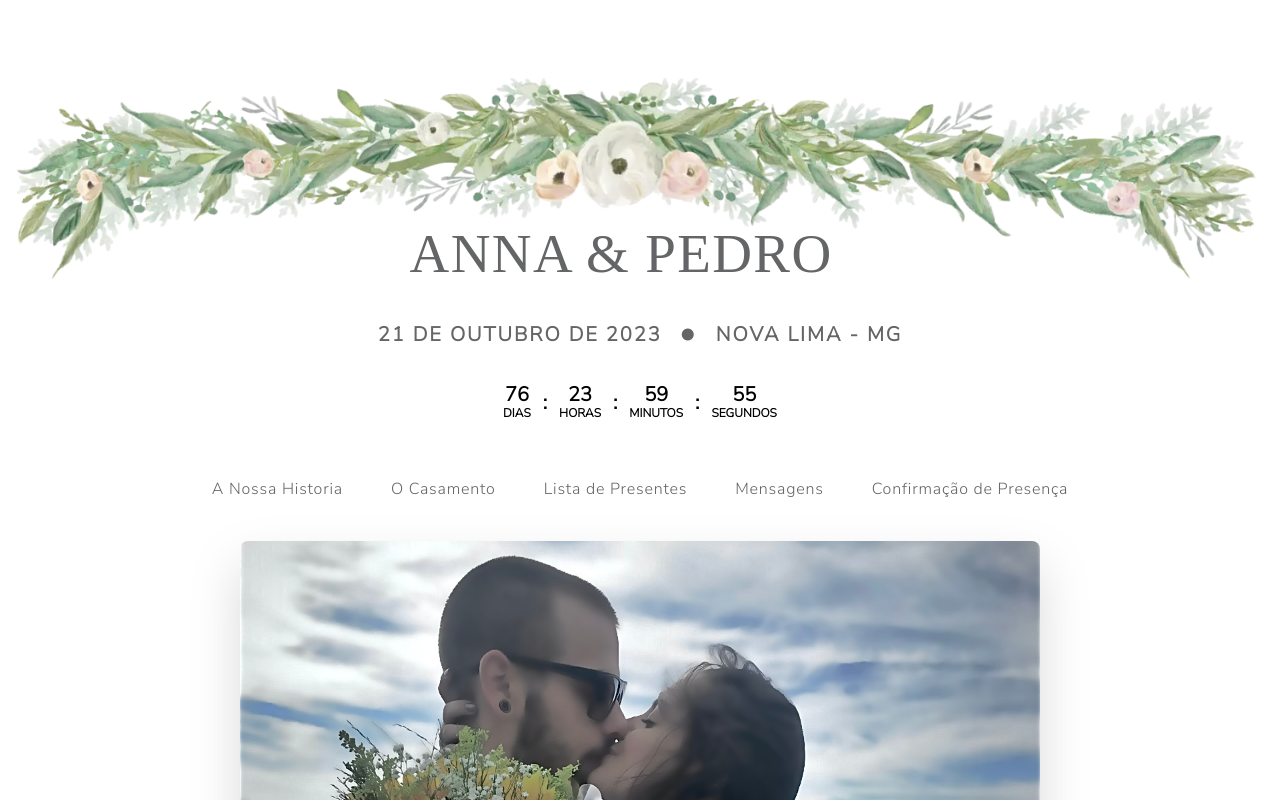
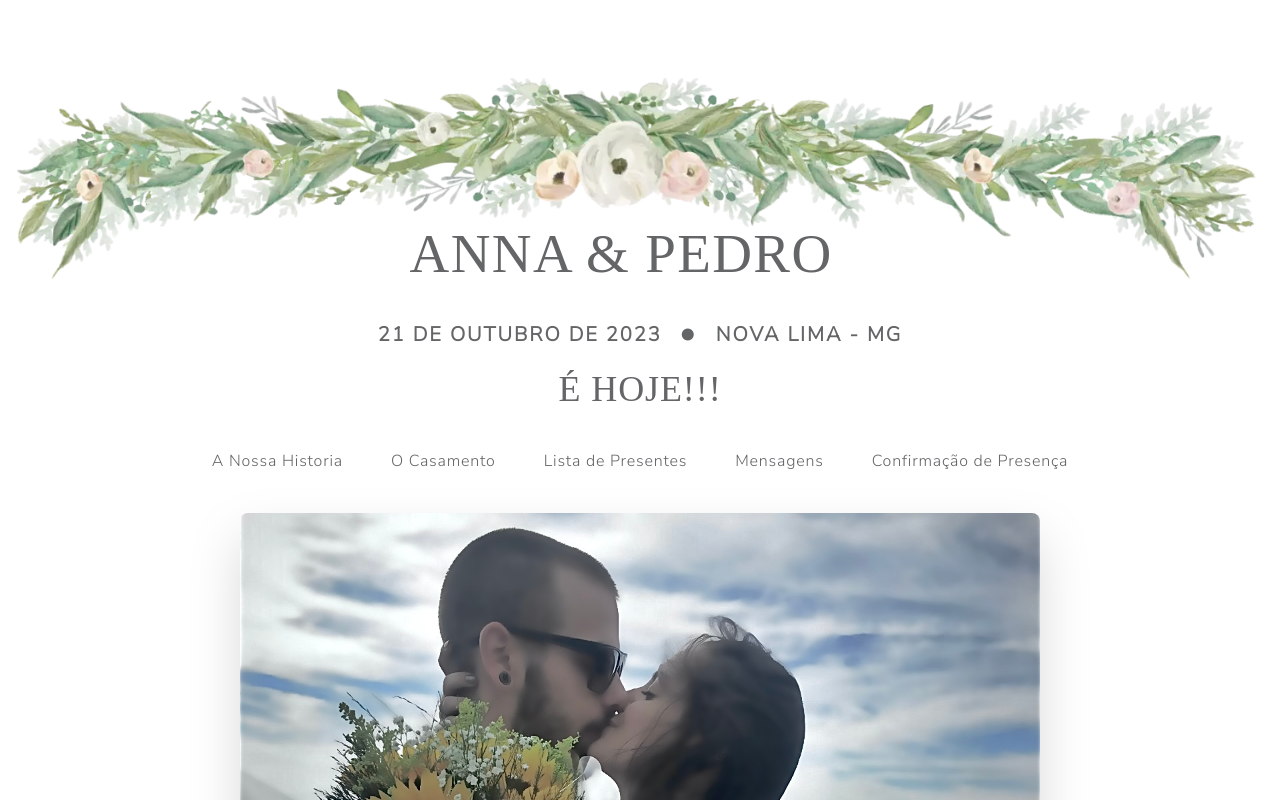
Before and after one commit to EriNoah/anna-pedro-casamento, a React (Create React App) app in the folder client/: page / in a window 1280 px wide. Shown: the top 800 px of the page. Built offline with nearby package versions, Linux system fonts and the light colour scheme; a web font is replaced by a local one.

Commit message:
Fix: text Countdown (#6)

```diff
--- a/client/src/components/CountdownTimer.jsx
+++ b/client/src/components/CountdownTimer.jsx
@@ -4,8 +4,8 @@ import { useCountdown } from "../hooks/useCountdown";
 
 const ExpiredNotice = () => {
   return (
-    <div className="expired-notice">
-      <span>Dia Do Casamento!!</span>
+    <div className="uppercase font tracking-wide text-4xl ">
+      <span>É hoje!!!</span>
     </div>
   );
 };
--- a/client/src/components/Navbar.jsx
+++ b/client/src/components/Navbar.jsx
@@ -12,7 +12,7 @@ function Navbar() {
 
   const weedingDateInMinutes = days * 24 * 60 * 60 * 1000;
 
-  const weedingDay = now + weedingDateInMinutes;
+  const weedingDay = now ;
 
   return (
     <div className=" bg-white text-white flex flex-col  text-center max-w-screen-xl  flex-wrap items-center justify-between mx-auto ">
--- a/client/src/index.css
+++ b/client/src/index.css
@@ -17,7 +17,7 @@ html {
   height: 250px;
 } */
 
-.expired-notice {
+/* .expired-notice {
   text-align: center;
   padding: 2rem;
   border: 1px solid #ebebeb;
@@ -28,12 +28,12 @@ html {
 .expired-notice > span {
   font-size: 2.5rem;
   font-weight: bold;
-  color: red;
+  color: rgb(198, 173, 173);
 }
 
 .expired-notice > p {
   font-size: 1.5rem;
-}
+} */
 
 .show-counter {
   padding: 0.5rem;
```
Also changed, not shown: 11 other files (tests, documents, lock files or other folders).
